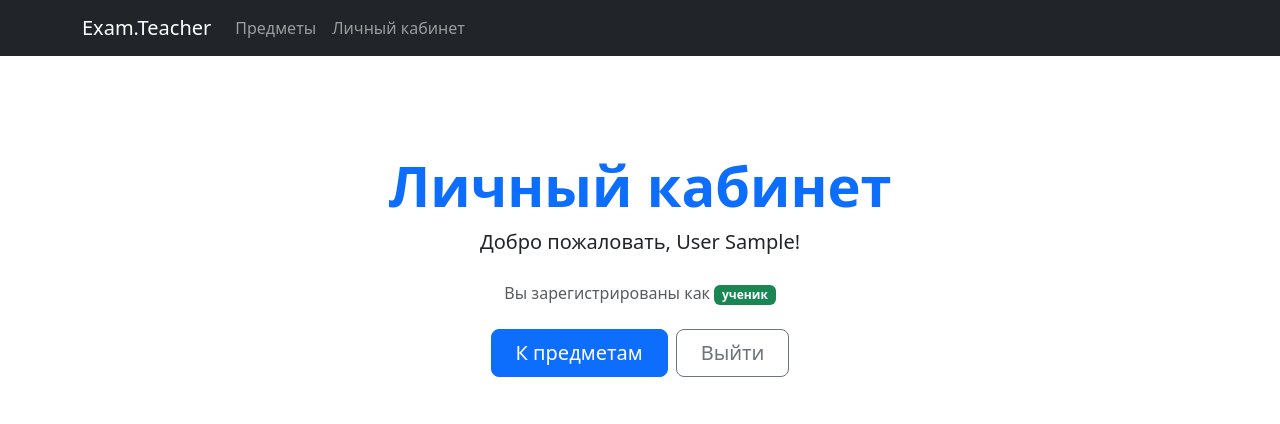
After one commit to minnahmetovroma/Exam.Teacher, a Flask app: template templates/profile.html in a window 1280 px wide. The commit adds this page. Shown: the top 424 px of the page. Run offline with Flask 3, Linux system fonts and the light colour scheme; the template is opened without the code that fills it: most values are stand-ins (such as "Sample title", 1, 10 or a date in 2020).

Commit message:
Add profile list

```diff
--- a/app.py
+++ b/app.py
@@ -1,15 +1,19 @@
-from flask import Flask, render_template, request
+from flask import Flask, render_template, request, redirect, url_for, flash
 import db
 from werkzeug.security import generate_password_hash, check_password_hash
+from flask_login import LoginManager, UserMixin, login_user, current_user, login_required, logout_user
 
 app = Flask(__name__)
+app.config['SECRET_KEY'] = '3f8bac792189715227c86a13492ee976e4fe757c8b7aa5926b715c15e1416717'
+login_manager = LoginManager(app)
 
 @app.route('/')
-def hello_exam():
+def title_list():
     return render_template('index.html')
 
 
-@app.route('/subjects/')
+@app.route('/subjects')
+@login_required
 def subjects_list():
     all_subjects = db.get_all_subjects()
     return render_template('list.html',
@@ -18,47 +22,49 @@ def subjects_list():
                            url=f"subjects"
                            )
 
-@app.route('/subjects/<int:subject_id>/')
+@app.route('/subjects/<int:subject_id>')
+@login_required
 def topics_list(subject_id):
     subject = db.get_subject_by_id(subject_id)
     topics = db.get_topics_by_subject_id(subject_id)
     if subject:
         if topics:
             return render_template('list.html',
-                                   title=f"{subject[0][0]}",
+                                   title=f"{subject['name']}",
                                    items=topics,
                                    url=f"subjects/{subject_id}"
                                    )
         else:
             return render_template('list.html',
-                                   title=f"{subject[0][0]}",
-                                   items=[(subject_id,"Тем пока нет")],
+                                   title=f"{subject['name']}",
+                                   items=[{'name': "Тем пока нет",}],
                                    url=f"subjects/{subject_id}"
                                    )
 
     else:
         return render_template('list.html',
                                title=f"Такого предмета нет",
-                               items=[],
+                               items={},
                                url=f"subjects/{subject_id}"
                                )
 
 @app.route('/subjects/<int:subject_id>/<int:topic_id>')
+@login_required
 def tasks_list(subject_id, topic_id):
-    topic = db.get_topic_by_id(topic_id)
+    topic_name = db.get_topic_by_id(topic_id)['name']
     tasks = db.get_tasks_by_topic_id(topic_id)
-    if topic:
+    if topic_name:
         if tasks:
             return render_template('list.html',
-                                   title=f"{topic[0][0]}",
+                                   title=f"{topic_name}",
                                    items=tasks,
                                    url=f"subjects/{subject_id}/{topic_id}"
                                    )
         else:
             return render_template('list.html',
-                                   title=f"{topic[0][0]}",
-                                   items=[(topic_id, "Задач пока нет")],
-                                   url=f"subjects/{subject_id}"
+                                   title=f"{topic_name}",
+                                   items=[{'name': "Задач пока нет",}],
+                                   url=f"subjects/{subject_id}/{topic_id}"
                                    )
     else:
         return render_template('list.html',
@@ -67,23 +73,72 @@ def tasks_list(subject_id, topic_id):
                                url=f"subjects/{subject_id}"
                                )
 
-@app.route('/login/', methods=['GET', 'POST'])
+class User(UserMixin):
+
+    def fromDB(self, user_id):
+        self._user = db.get_user_by_id(int(user_id))
+        return self
+
+    def create(self, user):
+        self._user = user
+        return self
+
+    def is_authenticated(self):
+        return True
+    def is_active(self):
+        return True
+    def is_anonymous(self):
+        return False
+    def get_id(self):
+        return str(self._user['id'])
+
+@login_manager.user_loader
+def load_user(user_id):
+    user = User().fromDB(user_id)
+    if user._user:
+        return user
+    return None
+
+@app.route('/login', methods=['GET', 'POST'])
 def login():
+    if current_user.is_authenticated:
+        return redirect(url_for('profile'))
+
+    title = request.args.get('title', '')
+    color = request.args.get('color', 'red')
     if request.method == 'POST':
-        data = request.form.to_dict()
+        email = request.form.get('email')
+        password = request.form.get('password')
 
-    return render_template('login.html', title='')
+        users = db.get_user_by_email(email)
+
+        if not users:
+            return render_template('login.html', title='Такого пользователя нет', color=color)
+        for user in users:
+            if check_password_hash(user['password_hash'], password):
+                user_login = User().create(user)
+                login_user(user_login, remember=True)
+                return redirect(url_for('title_list'))
 
 
-@app.route('/register/', methods=['GET', 'POST'])
+        return render_template('login.html', title='Неверный пароль', color=color)
+
+
+
+
+
+    return render_template('login.html', title=title, color = color)
+
+
+@app.route('/register', methods=['GET', 'POST'])
 def register():
     if request.method == 'POST':
         data = request.form.to_dict()
         if data['password'] != data['password_repeat']:
-            return render_template('reqister.html', title='Пароли не совпадают')
+            return render_template('register.html', title='Пароли не совпадают', color='red')
 
         if db.is_in_users(data):
-            return render_template('reqister.html', title='Такой пользователь уже создан')
+            return render_template('register.html', title='Такой пользователь уже создан', color='red')
 
 
         data['password_hash'] = generate_password_hash(data['password'])
@@ -96,12 +151,24 @@ def register():
         del data['password'], data['password_repeat']
         db.add_new_user(data)
 
+        return redirect(url_for('login', title="Вы зарегистрировались, войдите", color='green'))
+
 
 
     return render_template('register.html', title='')
 
+@app.route('/logout')
+@login_required
+def logout():
+    logout_user()
+    flash("You have been logged out.")
+    return redirect(url_for('login'))
 
+@app.route('/profile')
+@login_required
+def profile():
+    return render_template('profile.html', **current_user._user)
 
 
 if __name__ == '__main__':
-    app.run(debug=True)
+    app.run()
--- a/templates/login.html
+++ b/templates/login.html
@@ -60,7 +60,7 @@
     <h2>Вход</h2>
 
     {% if title %}
-        <small style="color: red; display: block; text-align: center; margin-bottom: 10px;">
+        <small style="color: {{ color }}; display: block; text-align: center; margin-bottom: 10px;">
             {{ title }}
         </small>
     {% endif %}
--- /dev/null
+++ b/templates/profile.html
@@ -0,0 +1,52 @@
+{% extends "base.html" %}
+
+{% block content %}
+<div class="px-4 py-5 my-5 text-center">
+    <h1 class="display-4 fw-bold text-primary">Личный кабинет</h1>
+    <div class="col-lg-6 mx-auto">
+        <p class="lead mb-4">
+            {% if is_teacher %}
+                Добро пожаловать, <strong>{{ first_name }} {{patronymic}}</strong>!
+            {% else %}
+                Добро пожаловать, <strong>{{ surname }} {{ first_name }}</strong>!
+            {% endif %}
+        </p>
+        <p class="text-muted">
+            {% if is_teacher %}
+                Вы зарегистрированы как <span class="badge bg-primary">учитель</span>
+            {% else %}
+                Вы зарегистрированы как <span class="badge bg-success">ученик</span>
+            {% endif %}
+        </p>
+        <div class="d-grid gap-2 d-sm-flex justify-content-sm-center mt-4">
+            <a href="/subjects" class="btn btn-primary btn-lg px-4">К предметам</a>
+            <a href="/logout" class="btn btn-outline-secondary btn-lg px-4">Выйти</a>
+        </div>
+    </div>
+</div>
+
+<!--<div class="container px-4 py-5">-->
+<!--    <div class="row g-4 py-5 row-cols-1 row-cols-lg-2">-->
+<!--        <div class="col d-flex gap-3">-->
+<!--            <div class="feature-icon-small d-inline-flex align-items-center justify-content-center text-bg-primary bg-gradient fs-4 rounded-3 p-3">-->
+<!--                📚-->
+<!--            </div>-->
+<!--            <div>-->
+<!--                <h3 class="fs-2">Мои предметы</h3>-->
+<!--                <p>Просматривайте доступные предметы и темы для подготовки.</p>-->
+<!--                <a href="/subjects/" class="btn btn-sm btn-outline-primary">Перейти</a>-->
+<!--            </div>-->
+<!--        </div>-->
+<!--        <div class="col d-flex gap-3">-->
+<!--            <div class="feature-icon-small d-inline-flex align-items-center justify-content-center text-bg-success bg-gradient fs-4 rounded-3 p-3">-->
+<!--                📊-->
+<!--            </div>-->
+<!--            <div>-->
+<!--                <h3 class="fs-2">Статистика</h3>-->
+<!--                <p>Отслеживайте свой прогресс и результаты по заданиям.</p>-->
+<!--                <a href="#" class="btn btn-sm btn-outline-success">Смотреть</a>-->
+<!--            </div>-->
+<!--        </div>-->
+<!--    </div>-->
+<!--</div>-->
+{% endblock %}
```
Also changed, not shown: db.py (+36 -9 lines), templates/list.html (+4 -4 lines), templates/register.html (+6 -2 lines).
